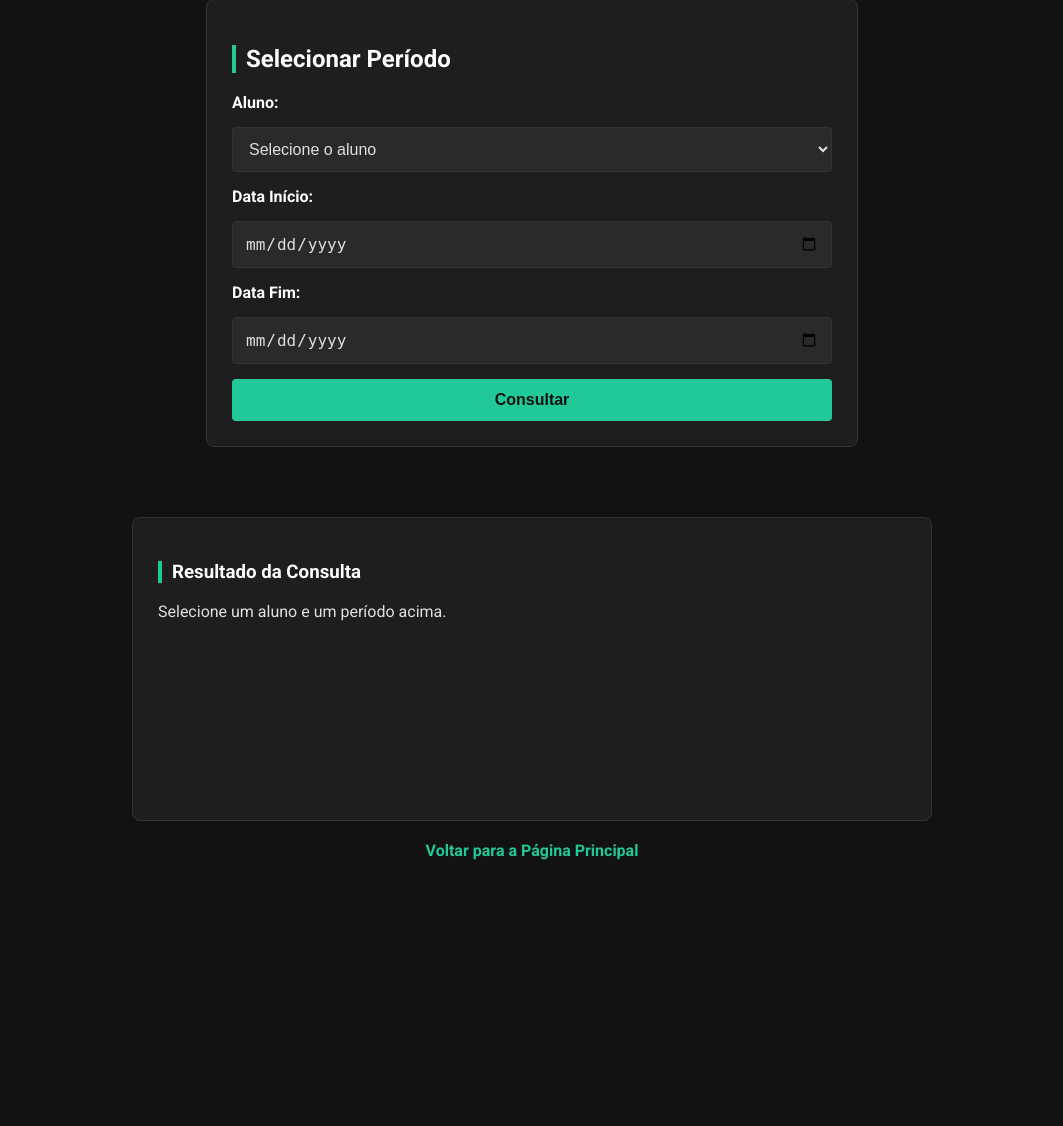
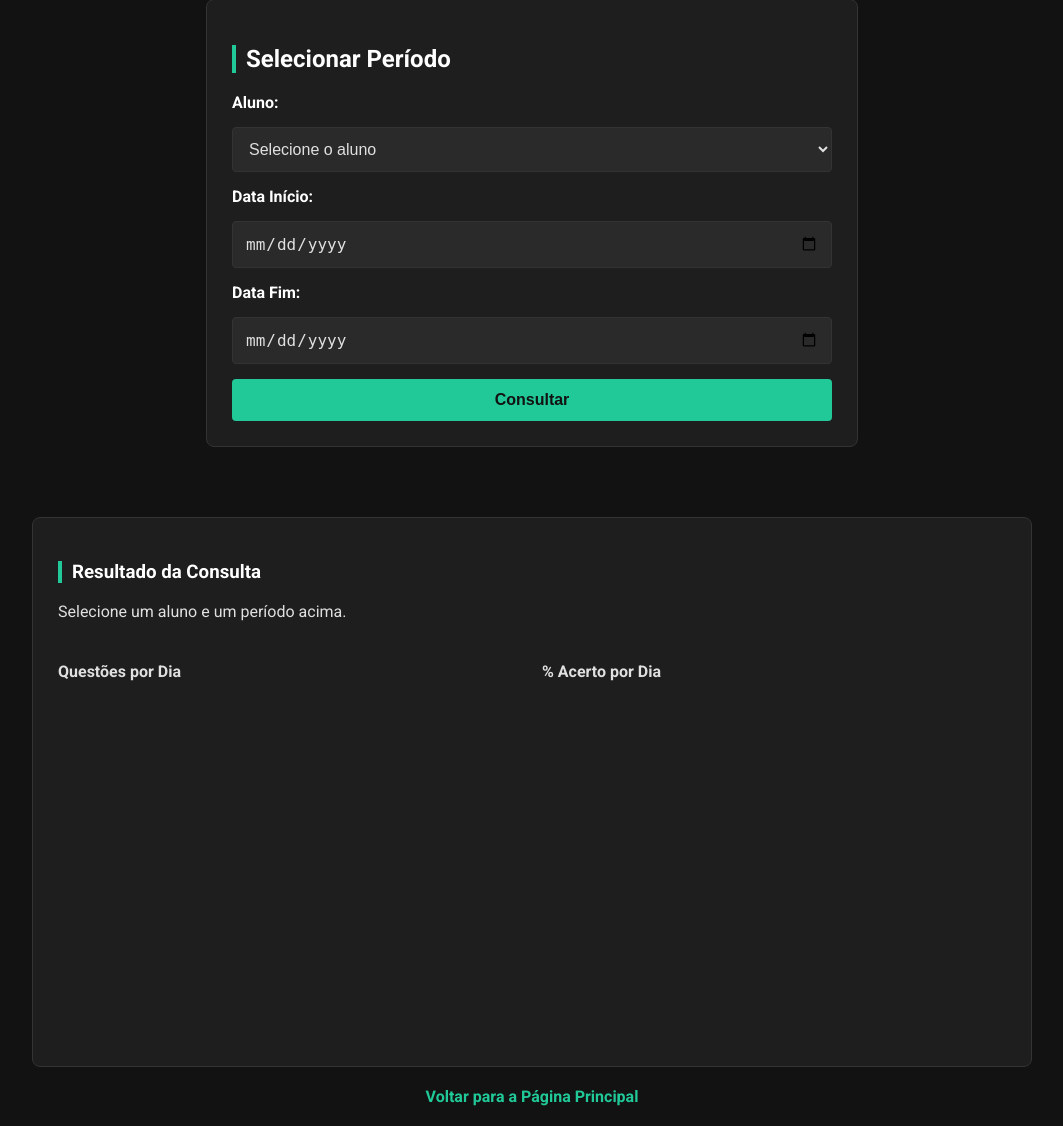
Before and after one commit to jvsouza01/mentoria-odisseia, a Flask app: page /consulta-desempenho in a window 1280 px wide. Shown: the part 122-1248 px from the top of the page, without its empty margins (108-1171 px from the left). Before the commit the page ends 982 px from the top, so only its background shows below. Run offline with Flask 3, Linux system fonts and the light colour scheme; data that the repository does not hold is empty; a map, chart or similar area stays blank.

Commit message:
Separa gráfico de consulta em dois (quantidade e percentual)

```diff
--- a/static/consulta_desempenho.js
+++ b/static/consulta_desempenho.js
@@ -5,10 +5,17 @@
     const inputDataFim = document.getElementById('consulta-data-fim');
     const divResultado = document.getElementById('resultado-consulta');
     const resultadoTitulo = document.getElementById('resultado-titulo');
-    const canvasGrafico = document.getElementById('graficoDesempenho');
-    let graficoDesempenho = null; // Variável para guardar a instância do gráfico
 
-    // Função para carregar alunos no dropdown
+    // Pegando os dois canvas
+    const canvasQuantidade = document.getElementById('graficoQuantidade');
+    const canvasPercentual = document.getElementById('graficoPercentual');
+    const graficosContainer = document.getElementById('graficos-container'); // Container dos gráficos
+
+    // Variáveis para guardar as instâncias dos gráficos
+    let graficoQuantidadeInstancia = null;
+    let graficoPercentualInstancia = null;
+
+    // Função para carregar alunos (sem alteração)
     async function carregarAlunos() {
         try {
             const response = await fetch('/api/alunos');
@@ -20,127 +27,99 @@
                 option.textContent = aluno.nome;
                 selectAluno.appendChild(option);
             });
-        } catch (error) {
-            console.error('Erro ao carregar alunos:', error);
-            selectAluno.innerHTML = '<option value="">Erro ao carregar</option>';
-        }
+        } catch (error) { console.error('Erro:', error); /* ... */ }
     }
 
-    // Função para renderizar o gráfico
-    function renderizarGrafico(dadosDiarios) {
-        const ctx = canvasGrafico.getContext('2d');
-
-        // Destruir gráfico anterior se existir (para atualizações)
-        if (graficoDesempenho) {
-            graficoDesempenho.destroy();
+    // Função para destruir gráficos existentes
+    function destruirGraficos() {
+        if (graficoQuantidadeInstancia) graficoQuantidadeInstancia.destroy();
+        if (graficoPercentualInstancia) graficoPercentualInstancia.destroy();
+        graficoQuantidadeInstancia = null;
+        graficoPercentualInstancia = null;
+        graficosContainer.style.height = '0px'; // Esconde a área dos gráficos
     }
 
-        // Prepara os dados para o Chart.js
-        const labels = dadosDiarios.map(d => new Date(d.data + 'T00:00:00').toLocaleDateString('pt-BR')); // Formata a data dd/mm/yyyy
+    // Função para renderizar os DOIS gráficos
+    function renderizarGraficos(dadosDiarios) {
+        destruirGraficos(); // Garante que gráficos antigos sejam removidos
+        graficosContainer.style.height = '400px'; // Mostra a área dos gráficos
+
+        const labels = dadosDiarios.map(d => new Date(d.data + 'T00:00:00').toLocaleDateString('pt-BR'));
         const dadosQuestoes = dadosDiarios.map(d => d.questoes);
         const dadosPercentual = dadosDiarios.map(d => d.percentual);
 
-        graficoDesempenho = new Chart(ctx, {
-            type: 'line', // Tipo de gráfico: linha
+        // --- Gráfico de Quantidade ---
+        const ctxQuantidade = canvasQuantidade.getContext('2d');
+        graficoQuantidadeInstancia = new Chart(ctxQuantidade, {
+            type: 'bar', // Mudei para barras, fica bom para quantidade
             data: {
                 labels: labels,
-                datasets: [
-                    {
+                datasets: [{
                     label: 'Questões Feitas',
                     data: dadosQuestoes,
-                        borderColor: '#20c997', // Verde principal
-                        backgroundColor: 'rgba(32, 201, 151, 0.2)',
-                        tension: 0.1,
-                        yAxisID: 'y', // Usa o eixo Y da esquerda
-                        pointBackgroundColor: '#20c997', // Cor do ponto
-                        pointRadius: 4 // Tamanho do ponto
+                    backgroundColor: 'rgba(32, 201, 151, 0.6)', // Verde com transparência
+                    borderColor: '#20c997',
+                    borderWidth: 1
+                }]
             },
-                    {
+            options: {
+                responsive: true, maintainAspectRatio: false,
+                plugins: { legend: { display: false } }, // Esconde legenda, já tem título
+                scales: {
+                    x: { ticks: { color: '#e0e0e0' }, grid: { color: '#333333' } },
+                    y: {
+                        title: { display: true, text: 'Nº de Questões', color: '#e0e0e0' },
+                        ticks: { color: '#e0e0e0', stepSize: 20 }, // Ajuste stepSize
+                        beginAtZero: true, grid: { color: '#333333' }
+                    }
+                }
+            }
+        });
+
+        // --- Gráfico de Percentual ---
+        const ctxPercentual = canvasPercentual.getContext('2d');
+        graficoPercentualInstancia = new Chart(ctxPercentual, {
+            type: 'line', // Linha fica bom para percentual
+            data: {
+                labels: labels,
+                datasets: [{
                     label: '% Acerto',
                     data: dadosPercentual,
-                        borderColor: '#dc3545', // Vermelho para contraste
+                    borderColor: '#dc3545',
                     backgroundColor: 'rgba(220, 53, 69, 0.2)',
                     tension: 0.1,
-                        yAxisID: 'y1', // Usa o eixo Y da direita
-                        pointBackgroundColor: '#dc3545',
-                        pointRadius: 4
-                    }
-                ]
+                    pointBackgroundColor: '#dc3545', pointRadius: 4
+                }]
             },
             options: {
-                responsive: true,
-                maintainAspectRatio: false, // Permite ajustar a altura
-                interaction: {
-                    mode: 'index',
-                    intersect: false,
-                },
-                plugins: {
-                    legend: {
-                        labels: {
-                            color: '#e0e0e0' // Cor do texto da legenda
-                        }
-                    },
-                    tooltip: { // Configuração das dicas ao passar o mouse
-                         titleColor: '#ffffff',
-                         bodyColor: '#e0e0e0',
-                         backgroundColor: '#1e1e1e', // Fundo escuro
-                         borderColor: '#333333',
-                         borderWidth: 1
-                    }
-                },
+                responsive: true, maintainAspectRatio: false,
+                plugins: { legend: { display: false } }, // Esconde legenda
                 scales: {
-                    x: {
-                        title: { display: true, text: 'Data', color: '#e0e0e0' },
-                        ticks: { color: '#e0e0e0' }, // Cor dos labels do eixo X
-                        grid: { color: '#333333' } // Cor das linhas de grade
-                    },
-                    y: { // Eixo Y da esquerda (para Questões)
-                        type: 'linear',
-                        display: true,
-                        position: 'left',
-                        title: { display: true, text: 'Nº de Questões', color: '#e0e0e0' },
-                        ticks: { color: '#e0e0e0', stepSize: 10 }, // Ajuste o stepSize conforme necessário
-                        beginAtZero: true,
-                        grid: { color: '#333333' }
-                    },
-                    y1: { // Eixo Y da direita (para Percentual)
-                        type: 'linear',
-                        display: true,
-                        position: 'right',
+                    x: { ticks: { color: '#e0e0e0' }, grid: { color: '#333333' } },
+                    y: {
                         title: { display: true, text: '% Acerto', color: '#e0e0e0' },
                         ticks: { color: '#e0e0e0', stepSize: 10 },
-                        min: 0,
-                        max: 100,
-                        grid: { drawOnChartArea: false } // Evita sobreposição de grades
+                        min: 0, max: 100, grid: { color: '#333333' }
                     }
                 }
             }
         });
     }
 
-    // Lógica do formulário de consulta
+    // Lógica do formulário de consulta (modificada)
     formConsulta.addEventListener('submit', async (event) => {
         event.preventDefault();
-
         const alunoId = selectAluno.value;
         const dataInicio = inputDataInicio.value;
         const dataFim = inputDataFim.value;
 
-        // Validação básica
-        if (!alunoId || !dataInicio || !dataFim) {
-            alert('Por favor, preencha todos os campos.');
-            return;
-        }
-        if (new Date(dataFim) < new Date(dataInicio)) {
-            alert('A data final não pode ser anterior à data inicial.');
-            return;
-        }
+        // ... (validações como antes) ...
+        if (!alunoId || !dataInicio || !dataFim) { alert('Preencha tudo.'); return; }
+        if (new Date(dataFim) < new Date(dataInicio)) { alert('Data fim < início.'); return; }
 
         resultadoTitulo.textContent = 'Resultado da Consulta';
         divResultado.innerHTML = '<p>Consultando...</p>';
-        // Limpa o gráfico anterior enquanto busca
-        if (graficoDesempenho) graficoDesempenho.destroy();
-        canvasGrafico.style.height = '0px'; // Esconde o canvas
+        destruirGraficos(); // Limpa gráficos anteriores
 
         try {
             const url = `/api/consulta/desempenho?aluno_id=${alunoId}&inicio=${dataInicio}&fim=${dataFim}`;
@@ -148,12 +127,10 @@
             const data = await response.json();
 
             if (response.ok) {
-                // Formata as datas para exibição (dd/mm/yyyy) - Adiciona T00:00:00 para evitar problemas de fuso
                 const dataInicioFormatada = new Date(dataInicio + 'T00:00:00').toLocaleDateString('pt-BR');
                 const dataFimFormatada = new Date(dataFim + 'T00:00:00').toLocaleDateString('pt-BR');
 
                 resultadoTitulo.textContent = `Resultado para ${data.aluno_nome}`;
-                // Exibe o resumo em texto
                 divResultado.innerHTML = `
                     <p><strong>Período:</strong> ${dataInicioFormatada} até ${dataFimFormatada}</p>
                     <p><strong>Total de Questões Feitas:</strong> ${data.total_questoes}</p>
@@ -161,23 +138,18 @@
                     <p><strong>Percentual de Acerto (Total):</strong> ${data.percentual_total}%</p>
                 `;
 
-                // Renderiza o gráfico se houver dados diários
                 if (data.dados_diarios && data.dados_diarios.length > 0) {
-                     canvasGrafico.style.height = '400px'; // Define altura do gráfico
-                    renderizarGrafico(data.dados_diarios);
+                    renderizarGraficos(data.dados_diarios);
                 } else {
-                    divResultado.innerHTML += '<p>Nenhum dado encontrado neste período para gerar o gráfico.</p>';
+                    divResultado.innerHTML += '<p>Nenhum dado encontrado neste período para gerar os gráficos.</p>';
                 }
 
-            } else {
-                divResultado.innerHTML = `<p>Erro: ${data.erro}</p>`;
-            }
+            } else { divResultado.innerHTML = `<p>Erro: ${data.erro}</p>`; }
         } catch (error) {
-            console.error('Erro ao consultar desempenho:', error);
-            divResultado.innerHTML = '<p>Ocorreu um erro de comunicação ao buscar os dados.</p>';
+            console.error('Erro:', error);
+            divResultado.innerHTML = '<p>Erro de comunicação.</p>';
         }
     });
 
-    // Carrega a lista de alunos ao abrir a página
-    carregarAlunos();
+    carregarAlunos(); // Carrega alunos ao iniciar
 });
--- a/templates/consulta_desempenho.html
+++ b/templates/consulta_desempenho.html
@@ -15,9 +15,7 @@
             <h2>Selecionar Período</h2>
             <form id="form-consulta">
                 <label for="consulta-aluno">Aluno:</label>
-                <select id="consulta-aluno" required>
-                    <option value="">Carregando alunos...</option>
-                </select>
+                <select id="consulta-aluno" required> <option value="">Carregando...</option> </select>
                 <label for="consulta-data-inicio">Data Início:</label>
                 <input type="date" id="consulta-data-inicio" required>
                 <label for="consulta-data-fim">Data Fim:</label>
@@ -26,14 +24,19 @@
             </form>
         </section>
 
-        <section class="info-column" style="width: 100%; max-width: 800px; margin-top: 30px;">
-            <div class="recent-section">
+        <section class="info-column" style="width: 100%; max-width: 1000px; margin-top: 30px;"> <div class="recent-section">
                 <h3 id="resultado-titulo">Resultado da Consulta</h3>
                 <div id="resultado-consulta" style="margin-bottom: 20px;">
                     <p>Selecione um aluno e um período acima.</p>
                 </div>
-                <div style="width: 100%; max-width: 700px; margin: auto;">
-                    <canvas id="graficoDesempenho"></canvas>
+
+                <div id="graficos-container" style="display: flex; gap: 20px; width: 100%; height: 400px;">
+                    <div style="flex: 1;"> <h4>Questões por Dia</h4>
+                        <canvas id="graficoQuantidade"></canvas>
+                    </div>
+                    <div style="flex: 1;"> <h4>% Acerto por Dia</h4>
+                        <canvas id="graficoPercentual"></canvas>
+                    </div>
                 </div>
             </div>
         </section>
```
Lines whose indentation alone changed are shown as unchanged.
